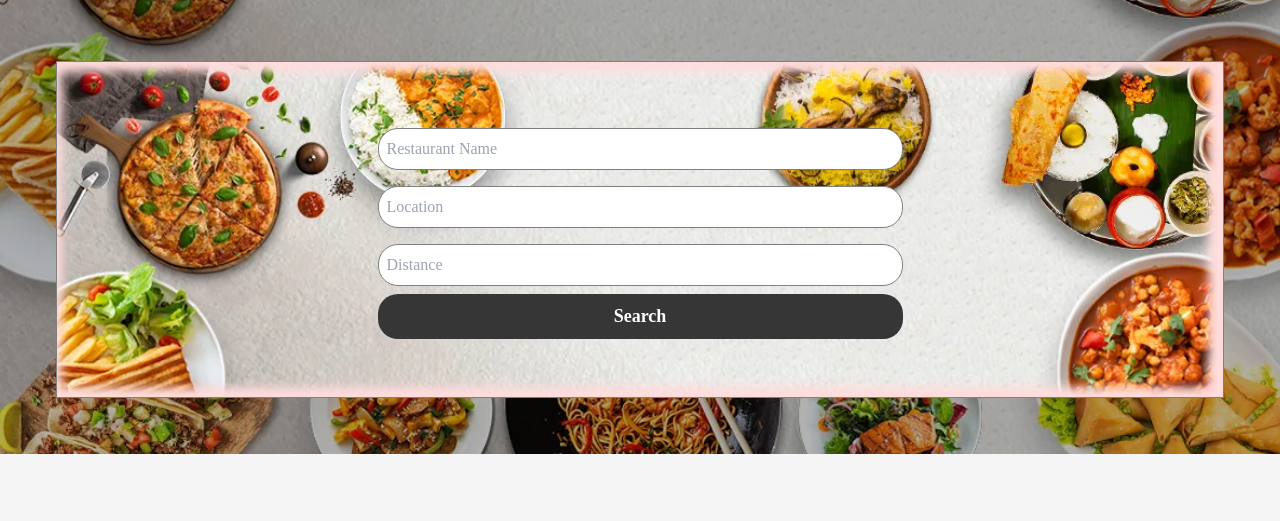
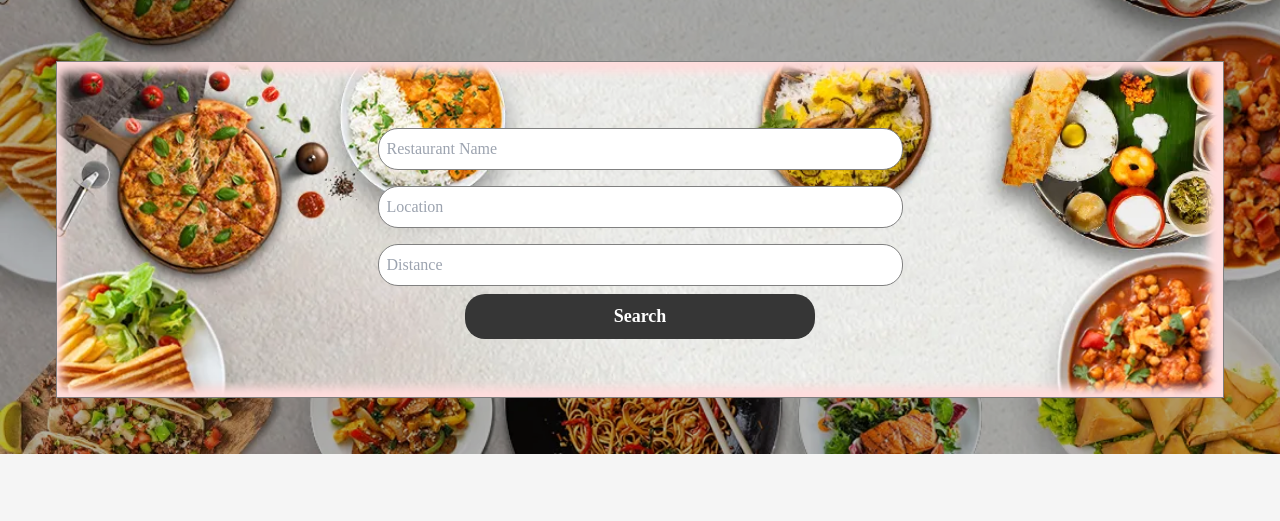
Before and after one commit to shubhamjaga2002/Indoree-Food-Online-Restaurant, a plain HTML site: page index.html in a window 1280 px wide. Shown: the part 248-769 px from the top of the page. Drawn offline with nearby package versions, Linux system fonts and the light colour scheme.

Commit message:
Update index.html

```diff
--- a/index.html
+++ b/index.html
@@ -74,7 +74,7 @@
             <input type="text" class="input-box col-12 col-sm-12 col-md-6 col-xl-6 mw-50 p-2 m-2" placeholder="Restaurant Name">
             <input type="text" class="input-box col-12 col-sm-12 col-md-6 col-xl-6 mw-50 p-2 m-2" placeholder="Location">
             <input type="text" class="input-box col-12 col-sm-12 col-md-6 col-xl-6 mw-50 p-2 m-2" placeholder="Distance"><br/>
-            <button class="col-12 col-sm-12 col-md-6 col-xl-6 btn p-2">Search</button>
+            <button class="col-12 col-sm-6 col-md-4 col-xl-4 btn p-2">Search</button>
           </form>
          </div>
         </div>
```
